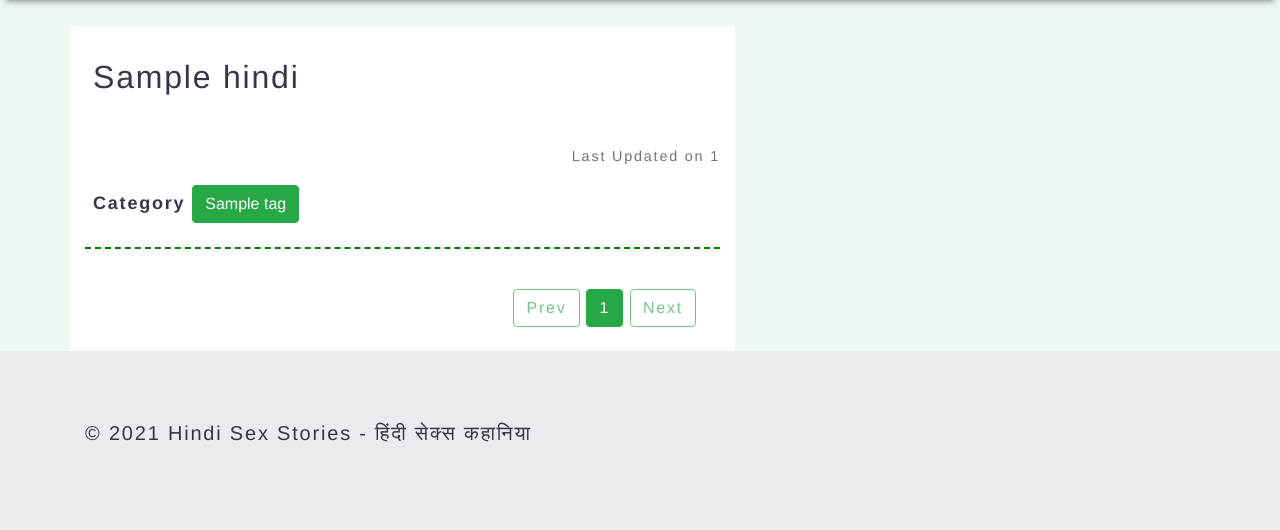
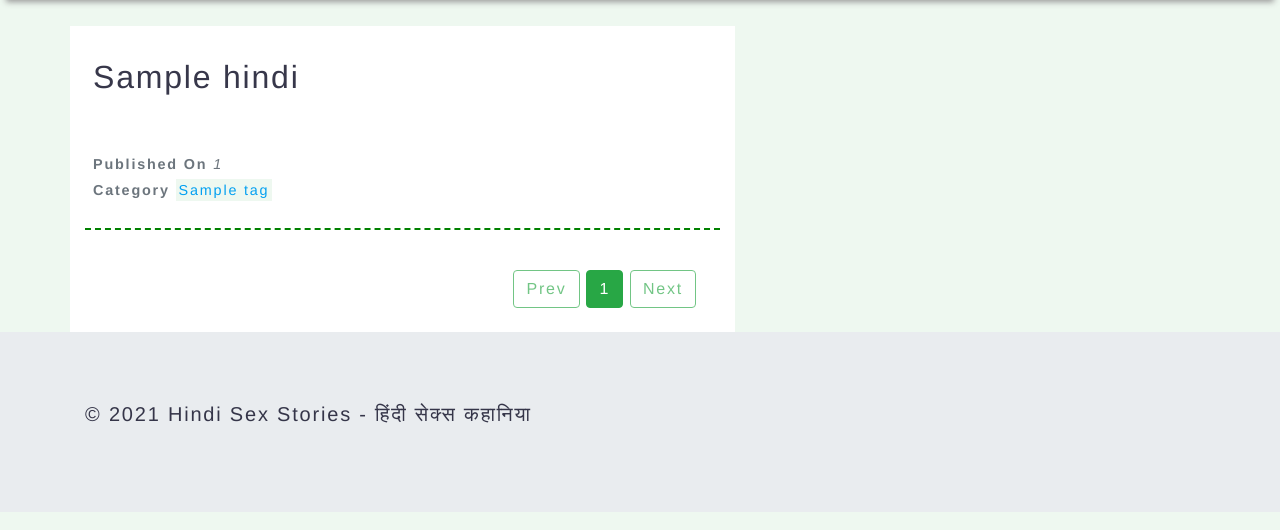
Before and after one commit to Ranilvannan/kathai_out, a Flask app: page / in a window 1280 px wide. Shown: the part 64-594 px from the top of the page. Run offline with Flask 2, Linux system fonts and the light colour scheme; a database or web service that is not in the repository returns one stand-in record (values such as "Sample title"); some libraries are stand-ins or nearby versions.

Commit message:
first co

```diff
--- a/static/css/base.css
+++ b/static/css/base.css
@@ -32,3 +32,12 @@ hr.dashed {
 .article{
 	background: white;
 }
+
+.blog-info {
+  background-color: #28a74514;
+  padding: 3px;
+}
+
+.blog-link{
+  color: rgb(4, 160, 241);
+}
--- a/templates/home_page.html
+++ b/templates/home_page.html
@@ -12,14 +12,20 @@
 				<div class="blog-post" onclick="location.href='{{ url_for('story_page', site_url=rec.site_url) }}'">
 					<h2 class="blog-post-title p-2">{{ rec.title }}</h2>
 					<p class="blog-post-preview p-2">{{ rec.preview }}</p>
+					<div class="blog-post-status p-2">
+						<div class="text-muted small">
+							<b>Published On</b>
+							<i>{{ rec.story_id }}</i>
+						</div>
+						<div class="text-muted small">
+							<b>Category</b>
+							{% for tag in rec.tags %}
+								<a class="blog-info blog-link" href="#">{{ tag.name }}</a>
+							{% endfor %}
+
+						</div>
+					</div>
 				</div>
-				<div class="text-muted float-right small">Last Updated on {{ rec.story_id }}</div><br>
-				<p class="p-2">
-					<strong>Category</strong>
-					{% for tag in rec.tags %}
-						<button type="button" class="btn btn-success">{{ tag.name }}</button>
-					{% endfor %}
-				</p>
 				<hr class="dashed">
 			{% endfor %}
 			{% include "pagination.html" %}
```
Also changed, not shown: templates/story_page.html (+9 -1 lines).
